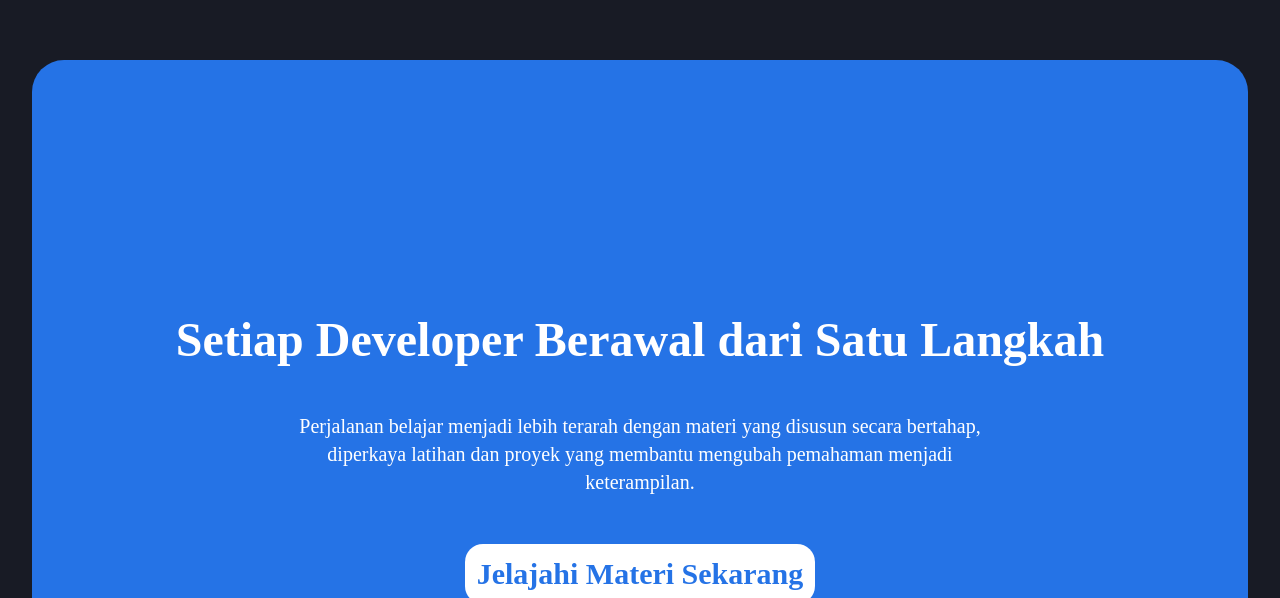
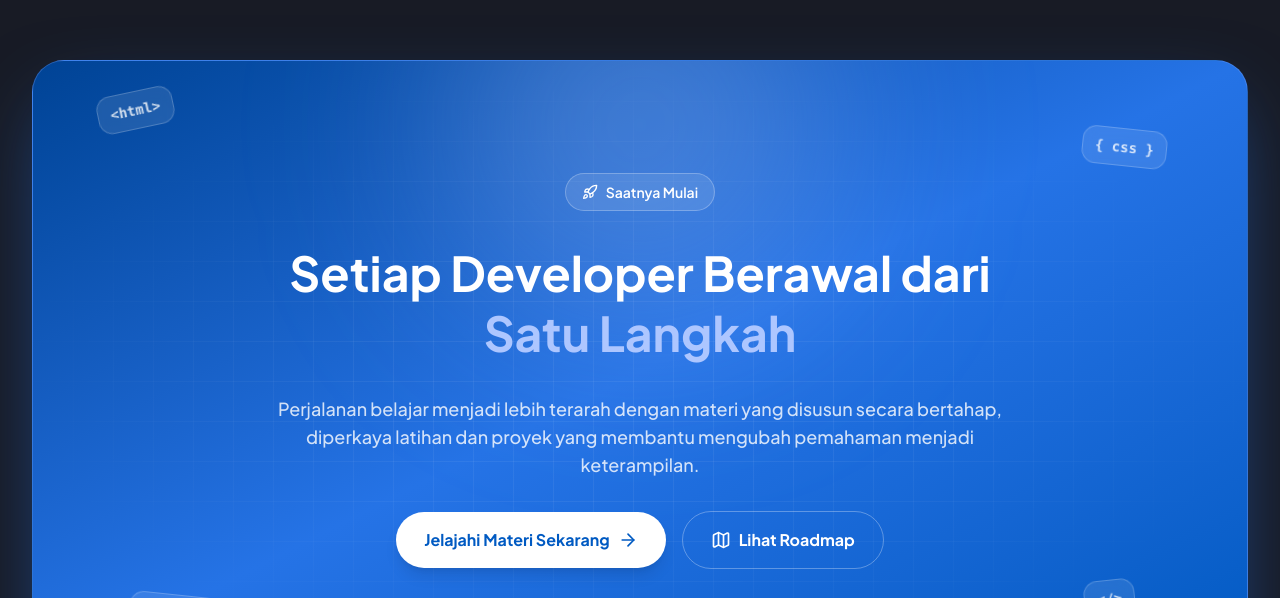
Before and after one commit to fahrypratama17/Arkava, a Next.js app: page / in a window 1280 px wide. Shown: the part 4942-5540 px from the top of the page. Built offline with nearby package versions, Linux system fonts and the light colour scheme.

Commit message:
feat: enhance CTA component with GSAP animations, improve layout, and add interactive floating tags for better user engagement

```diff
--- a/src/features/Home/components/CTA.tsx
+++ b/src/features/Home/components/CTA.tsx
@@ -1,22 +1,111 @@
+"use client";
+
+import { useRef } from "react";
 import Link from "next/link";
+import gsap from "gsap";
+import { ScrollTrigger } from "gsap/ScrollTrigger";
+import { useGSAP } from "@gsap/react";
+import { ArrowRight, MapIcon, Rocket } from "lucide-react";
+
+gsap.registerPlugin(useGSAP, ScrollTrigger);
+
+const floatingTags = [
+  { text: "<html>", className: "top-10 left-8 md:left-16 -rotate-12" },
+  { text: "{ css }", className: "top-16 right-8 md:right-20 rotate-6" },
+  { text: "( ) => {}", className: "bottom-12 left-10 md:left-24 rotate-6" },
+  { text: "</>", className: "right-10 bottom-16 md:right-28 -rotate-6" },
+];
 
 const CTA = () => {
+  const container = useRef<HTMLElement>(null);
+
+  useGSAP(
+    () => {
+      const mm = gsap.matchMedia();
+
+      mm.add("(prefers-reduced-motion: no-preference)", () => {
+        gsap
+          .timeline({
+            defaults: { ease: "power3.out" },
+            scrollTrigger: { trigger: container.current, start: "top 75%" },
+          })
+          .from(".cta-box", { y: 60, scale: 0.96, autoAlpha: 0, duration: 0.9 })
+          .from(
+            ".cta-item",
+            { y: 30, autoAlpha: 0, duration: 0.6, stagger: 0.12 },
+            "-=0.5",
+          )
+          .from(
+            ".cta-tag",
+            { scale: 0, autoAlpha: 0, duration: 0.5, stagger: 0.08 },
+            "-=0.4",
+          );
+
+        gsap.utils.toArray<HTMLElement>(".cta-tag").forEach((tag, i) => {
+          gsap.to(tag, {
+            y: i % 2 === 0 ? -12 : 12,
+            duration: 2.5 + i * 0.4,
+            repeat: -1,
+            yoyo: true,
+            ease: "sine.inOut",
+          });
+        });
+      });
+    },
+    { scope: container },
+  );
+
   return (
-    <section className="bg-blue-550 my-20 flex min-h-screen flex-col items-center justify-center gap-12 rounded-[32px] p-20 text-center text-white">
-      <h1 className="text-5xl font-bold">
-        Setiap Developer Berawal dari Satu Langkah
-      </h1>
-      <p className="w-[70%] text-xl">
+    <section ref={container} className="my-24">
+      <div className="cta-box from-blue-750 via-blue-550 to-blue-650 border-blue-350/30 relative overflow-hidden rounded-[32px] border bg-linear-to-br px-6 py-20 text-center text-white shadow-[0_30px_80px_-20px_rgba(37,115,230,0.6)] md:px-20 md:py-28">
+        {/* Pola grid & cahaya */}
+        <div className="pointer-events-none absolute inset-0 bg-[linear-gradient(rgba(255,255,255,0.06)_1px,transparent_1px),linear-gradient(90deg,rgba(255,255,255,0.06)_1px,transparent_1px)] mask-[radial-gradient(ellipse_at_center,black_30%,transparent_75%)] bg-size-[40px_40px]" />
+        <div className="bg-blue-250/30 pointer-events-none absolute -top-32 left-1/2 size-96 -translate-x-1/2 rounded-full blur-[100px]" />
+
+        {floatingTags.map(({ text, className }) => (
+          <span
+            key={text}
+            className={`cta-tag font-jakarta-700 pointer-events-none absolute hidden rounded-xl border border-white/20 bg-white/10 px-3 py-2 font-mono text-sm text-white/80 backdrop-blur-sm sm:block ${className}`}
+          >
+            {text}
+          </span>
+        ))}
+
+        <div className="relative mx-auto flex max-w-3xl flex-col items-center gap-8">
+          <span className="cta-item font-jakarta-600 inline-flex items-center gap-2 rounded-full border border-white/25 bg-white/10 px-4 py-2 text-sm">
+            <Rocket className="size-4" />
+            Saatnya Mulai
+          </span>
+
+          <h2 className="cta-item font-jakarta-700 text-4xl leading-tight md:text-5xl">
+            Setiap Developer Berawal dari{" "}
+            <span className="text-blue-250">Satu Langkah</span>
+          </h2>
+
+          <p className="cta-item font-jakarta-500 text-base text-white/80 md:text-lg">
             Perjalanan belajar menjadi lebih terarah dengan materi yang disusun
             secara bertahap, diperkaya latihan dan proyek yang membantu mengubah
             pemahaman menjadi keterampilan.
           </p>
+
+          <div className="cta-item flex flex-wrap items-center justify-center gap-4">
             <Link
-        href=""
-        className="text-blue-550 rounded-[18px] bg-white p-3 text-3xl font-bold"
+              href="/materi"
+              className="group font-jakarta-700 text-blue-650 flex items-center gap-2 rounded-full bg-white px-7 py-4 text-base shadow-lg transition-[translate,box-shadow] duration-300 hover:-translate-y-0.5 hover:shadow-[0_12px_30px_-8px_rgba(255,255,255,0.6)]"
             >
               Jelajahi Materi Sekarang
+              <ArrowRight className="size-5 transition-transform duration-300 group-hover:translate-x-1" />
             </Link>
+            <Link
+              href="/#roadmap"
+              className="font-jakarta-700 flex items-center gap-2 rounded-full border border-white/30 px-7 py-4 text-base text-white transition-[translate,background-color] duration-300 hover:-translate-y-0.5 hover:bg-white/10"
+            >
+              <MapIcon className="size-5" />
+              Lihat Roadmap
+            </Link>
+          </div>
+        </div>
+      </div>
     </section>
   );
 };
```
Lines whose indentation alone changed are shown as unchanged.
